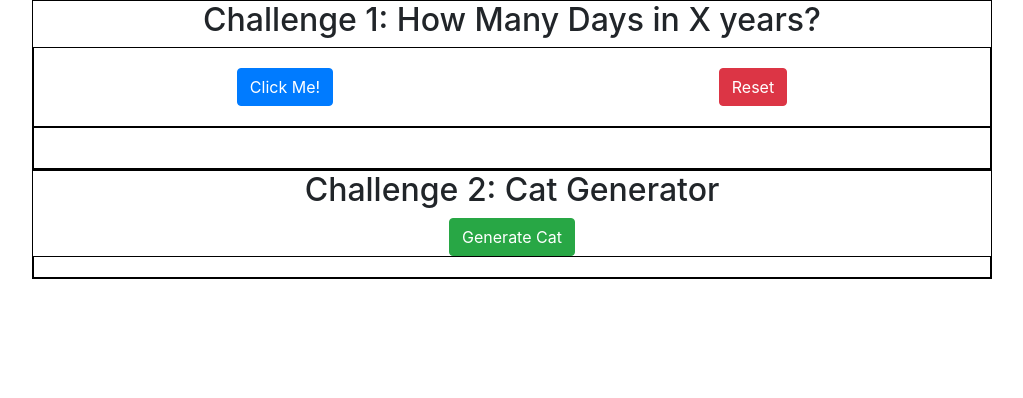
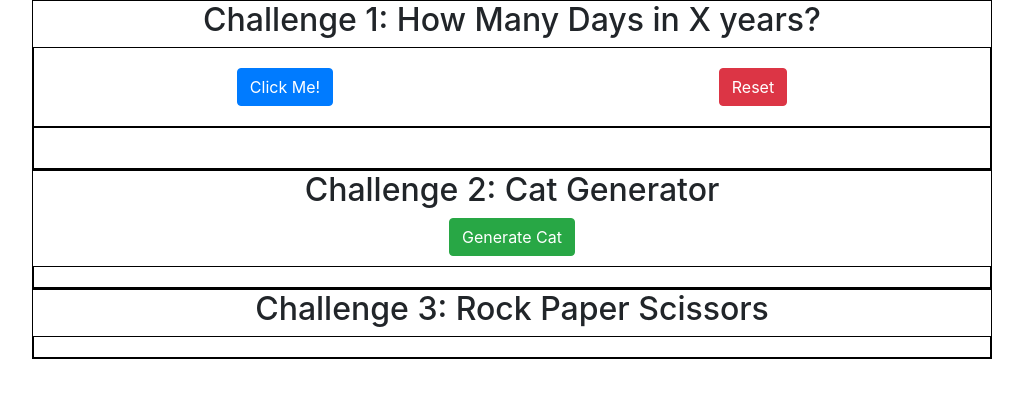
Before and after one commit to Clatrobe00/jschallenge, a plain HTML site: page index.html in a window 1280 px wide. Shown: the whole page, without its empty margins (128-1151 px from the left). Drawn offline with nearby package versions, Linux system fonts and the light colour scheme.

Commit message:
style challenge 2 button.

```diff
--- a/index.html
+++ b/index.html
@@ -34,10 +34,18 @@
         <h2 id="challenge2">Challenge 2: Cat Generator</h2>
         <button class="btn btn-success" id="cat-generator" onclick="generateCat()">Generate Cat</button>
         <div class="flex-box-container-2" id="flex-cat-gen">
+        </div>
+    </div>
+
+<!--Challenge 3 HTML-->
+
+    <div class="container-2">
 
 
+        <h2 id="challenge3">Challenge 3: Rock Paper Scissors</h2>
+
+        <div class="flex-box-container-2" id="flex-cat-gen">
         </div>
-
     </div>
 
     <script src="./root/develop/script.js"></script>
--- a/root/develop/assets/style/style.css
+++ b/root/develop/assets/style/style.css
@@ -33,3 +33,7 @@ Challenge 2 Style
     margin: 10px;
 
 }
+
+#cat-generator {
+    margin-bottom: 10px;
+}
```
